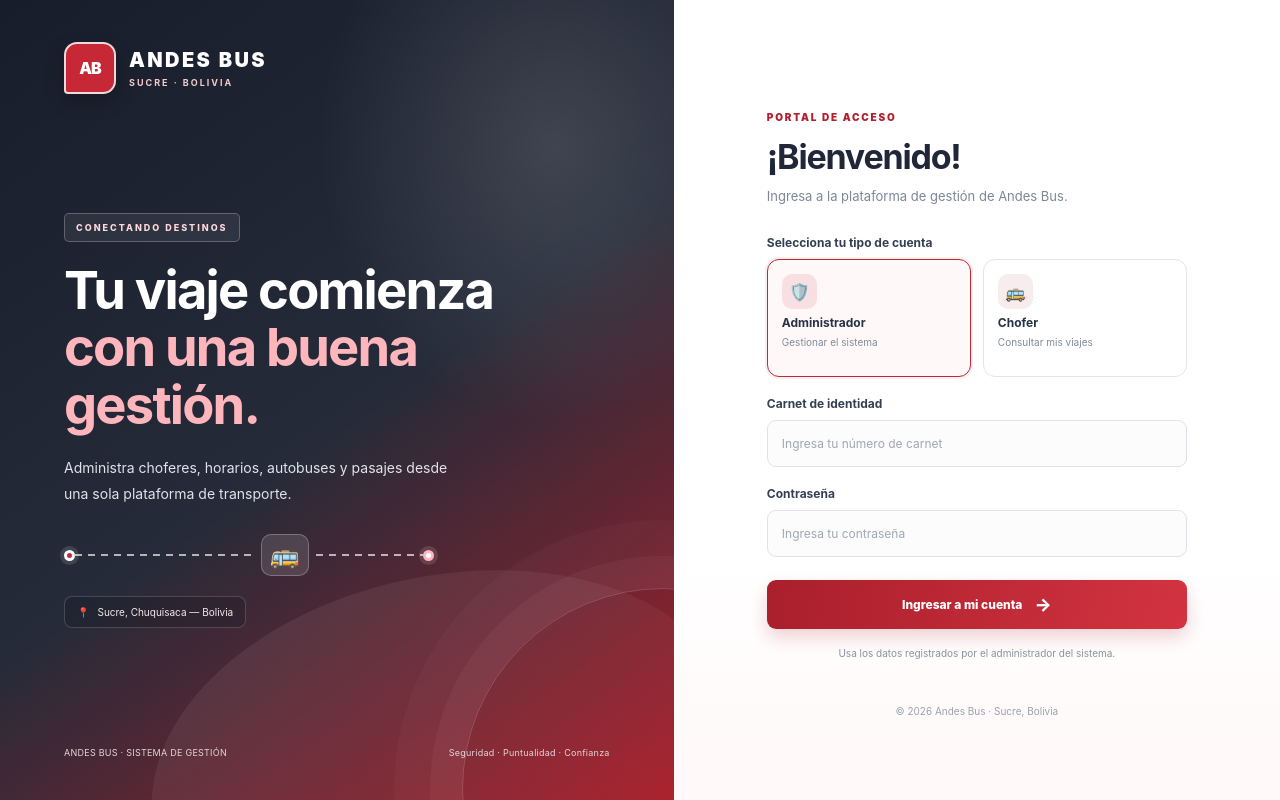
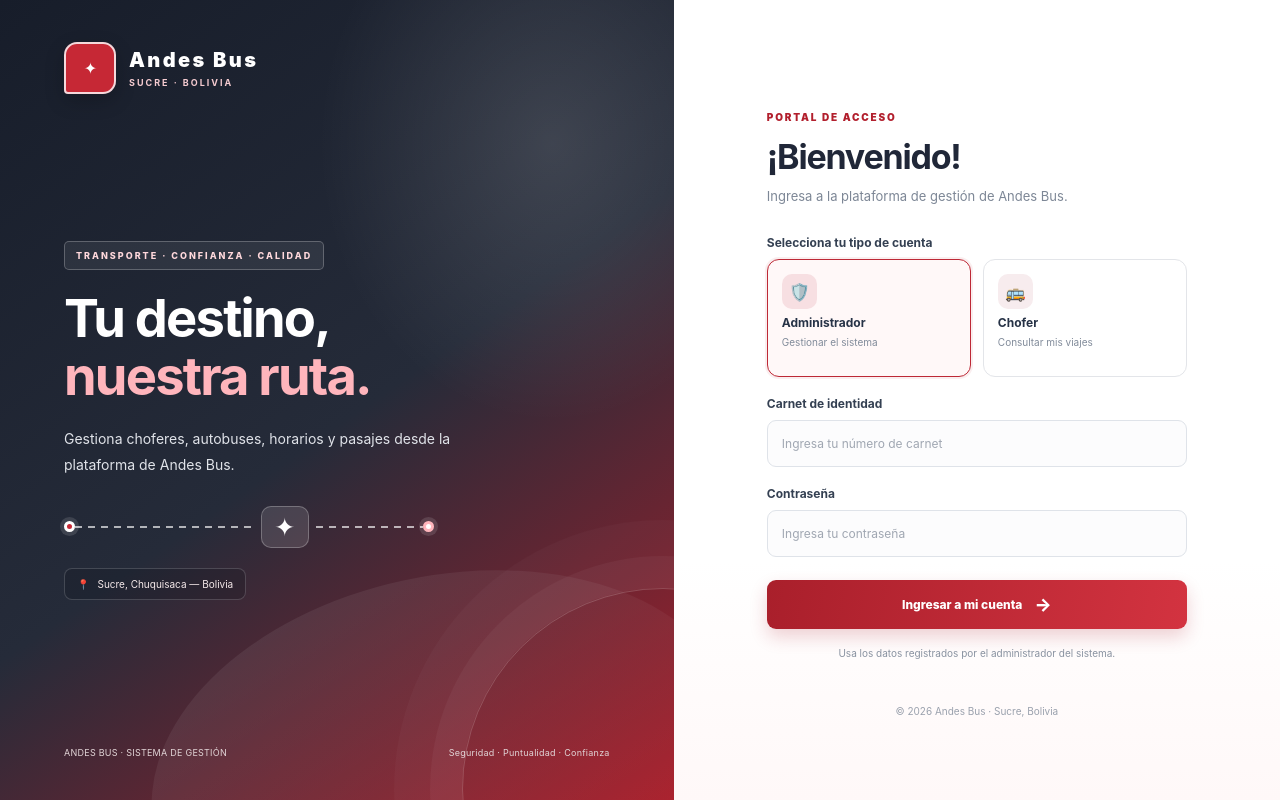
Before and after one commit to ikervegavaldes123-lang/frontend-buses, a React (Vite) app: page /login in a window 1280 px wide. Built offline with nearby package versions, Linux system fonts and the light colour scheme.

Commit message:
Adaptar login a identidad elegante Andes Bus

```diff
--- a/src/pages/LoginPage.tsx
+++ b/src/pages/LoginPage.tsx
@@ -28,18 +28,18 @@ function LoginPage() {
     <main className="login-page">
       <section className="login-visual">
         <div className="login-brand">
-          <span className="login-brand-icon" aria-hidden="true">AB</span>
-          <div><strong>ANDES BUS</strong><small>SUCRE · BOLIVIA</small></div>
+          <span className="login-brand-icon" aria-hidden="true">✦</span>
+          <div><strong>Andes Bus</strong><small>SUCRE · BOLIVIA</small></div>
         </div>
 
         <div className="login-visual-copy">
-          <span className="login-kicker">CONECTANDO DESTINOS</span>
-          <h1>Tu viaje comienza<br /><em>con una buena gestión.</em></h1>
-          <p>Administra choferes, horarios, autobuses y pasajes desde una sola plataforma de transporte.</p>
+          <span className="login-kicker">TRANSPORTE · CONFIANZA · CALIDAD</span>
+          <h1>Tu destino,<br /><em>nuestra ruta.</em></h1>
+          <p>Gestiona choferes, autobuses, horarios y pasajes desde la plataforma de Andes Bus.</p>
           <div className="login-route-decoration" aria-hidden="true">
             <span className="route-dot" />
             <span className="route-line" />
-            <span className="route-bus">🚌</span>
+            <span className="route-bus">✦</span>
             <span className="route-line route-line-short" />
             <span className="route-dot route-dot-end" />
           </div>
```
